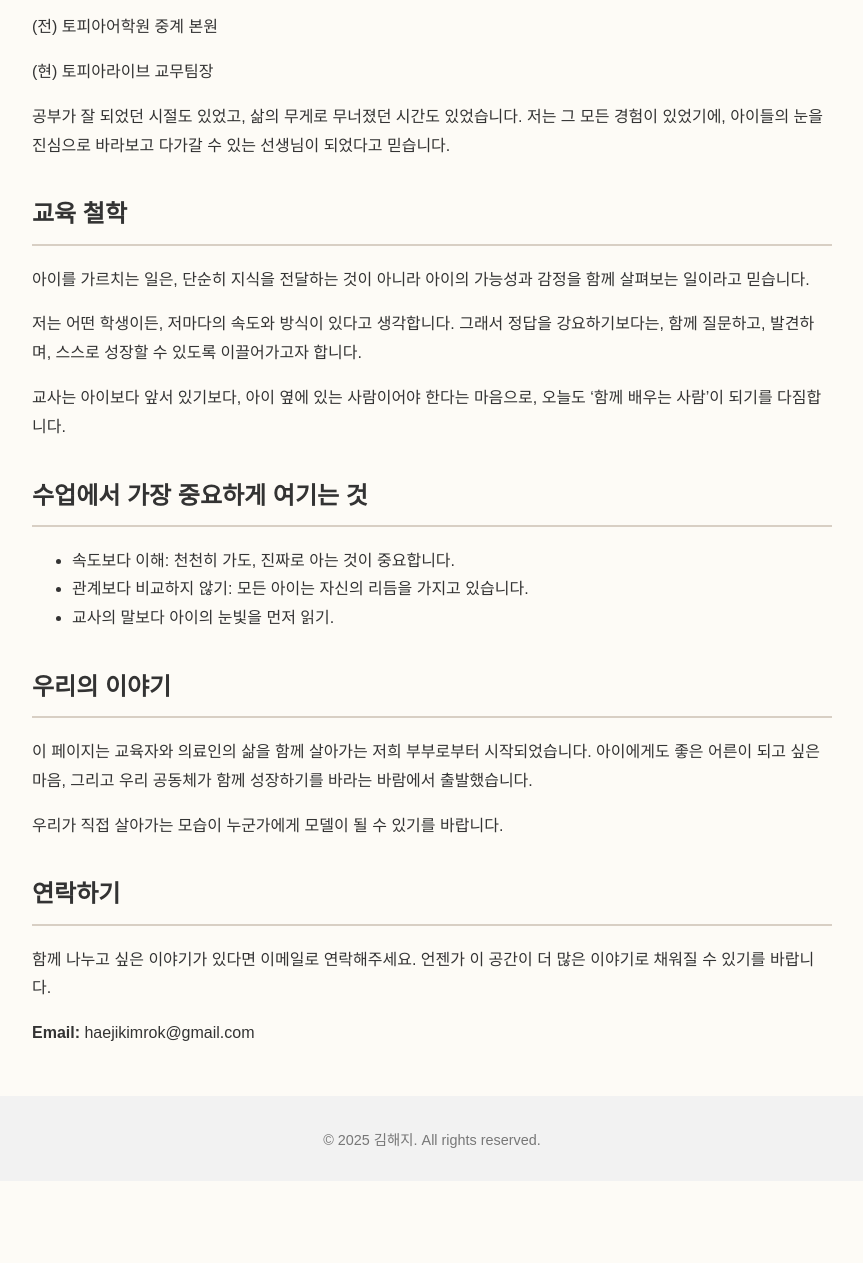
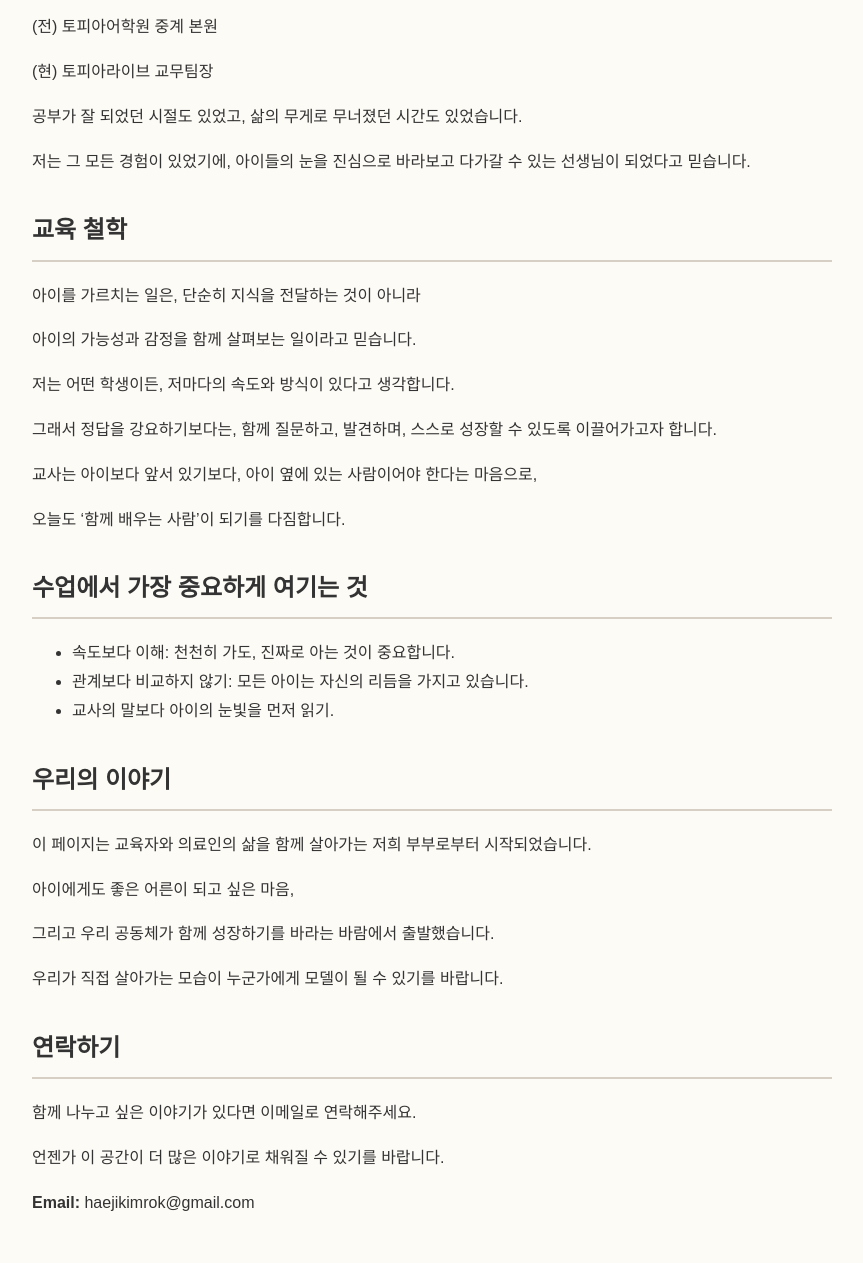
Before and after one commit to haejikimrok/-haejikimrok, a plain HTML site: page index.html in a window 1280 px wide. Shown: the part 722-1985 px from the top of the page, without its empty margins (208-1071 px from the left). Before the commit the page ends 1903 px from the top, so only its background shows below. Drawn offline with Linux system fonts and the light colour scheme.

Commit message:
Update index.html

```diff
--- a/index.html
+++ b/index.html
@@ -71,14 +71,18 @@
     <p>(전) 토피아어학원 중계 본원</p>
     <p>(현) 토피아라이브 교무팀장</p>
 
-    <p>공부가 잘 되었던 시절도 있었고, 삶의 무게로 무너졌던 시간도 있었습니다. 저는 그 모든 경험이 있었기에, 아이들의 눈을 진심으로 바라보고 다가갈 수 있는 선생님이 되었다고 믿습니다.</p>
+    <p>공부가 잘 되었던 시절도 있었고, 삶의 무게로 무너졌던 시간도 있었습니다.
+    <p>저는 그 모든 경험이 있었기에, 아이들의 눈을 진심으로 바라보고 다가갈 수 있는 선생님이 되었다고 믿습니다.</p>
 
     <h2>교육 철학</h2>
-    <p>아이를 가르치는 일은, 단순히 지식을 전달하는 것이 아니라 아이의 가능성과 감정을 함께 살펴보는 일이라고 믿습니다.</p>
+    <p>아이를 가르치는 일은, 단순히 지식을 전달하는 것이 아니라
+    <p>아이의 가능성과 감정을 함께 살펴보는 일이라고 믿습니다.</p>
 
-    <p>저는 어떤 학생이든, 저마다의 속도와 방식이 있다고 생각합니다. 그래서 정답을 강요하기보다는, 함께 질문하고, 발견하며, 스스로 성장할 수 있도록 이끌어가고자 합니다.</p>
+    <p>저는 어떤 학생이든, 저마다의 속도와 방식이 있다고 생각합니다.
+    <p>그래서 정답을 강요하기보다는, 함께 질문하고, 발견하며, 스스로 성장할 수 있도록 이끌어가고자 합니다.</p>
 
-    <p>교사는 아이보다 앞서 있기보다, 아이 옆에 있는 사람이어야 한다는 마음으로, 오늘도 ‘함께 배우는 사람’이 되기를 다짐합니다.</p>
+    <p>교사는 아이보다 앞서 있기보다, 아이 옆에 있는 사람이어야 한다는 마음으로,
+    <p>오늘도 ‘함께 배우는 사람’이 되기를 다짐합니다.</p>
 
     <h2>수업에서 가장 중요하게 여기는 것</h2>
     <ul>
@@ -88,11 +92,14 @@
     </ul>
 
     <h2>우리의 이야기</h2>
-    <p>이 페이지는 교육자와 의료인의 삶을 함께 살아가는 저희 부부로부터 시작되었습니다. 아이에게도 좋은 어른이 되고 싶은 마음, 그리고 우리 공동체가 함께 성장하기를 바라는 바람에서 출발했습니다.</p>
+    <p>이 페이지는 교육자와 의료인의 삶을 함께 살아가는 저희 부부로부터 시작되었습니다.
+    <p>아이에게도 좋은 어른이 되고 싶은 마음,
+    <p>그리고 우리 공동체가 함께 성장하기를 바라는 바람에서 출발했습니다.</p>
     <p>우리가 직접 살아가는 모습이 누군가에게 모델이 될 수 있기를 바랍니다.</p>
 
     <h2>연락하기</h2>
-    <p>함께 나누고 싶은 이야기가 있다면 이메일로 연락해주세요. 언젠가 이 공간이 더 많은 이야기로 채워질 수 있기를 바랍니다.</p>
+    <p>함께 나누고 싶은 이야기가 있다면 이메일로 연락해주세요.
+    <p>언젠가 이 공간이 더 많은 이야기로 채워질 수 있기를 바랍니다.</p>
     <p><strong>Email:</strong> haejikimrok@gmail.com</p>
   </section>
 
```
